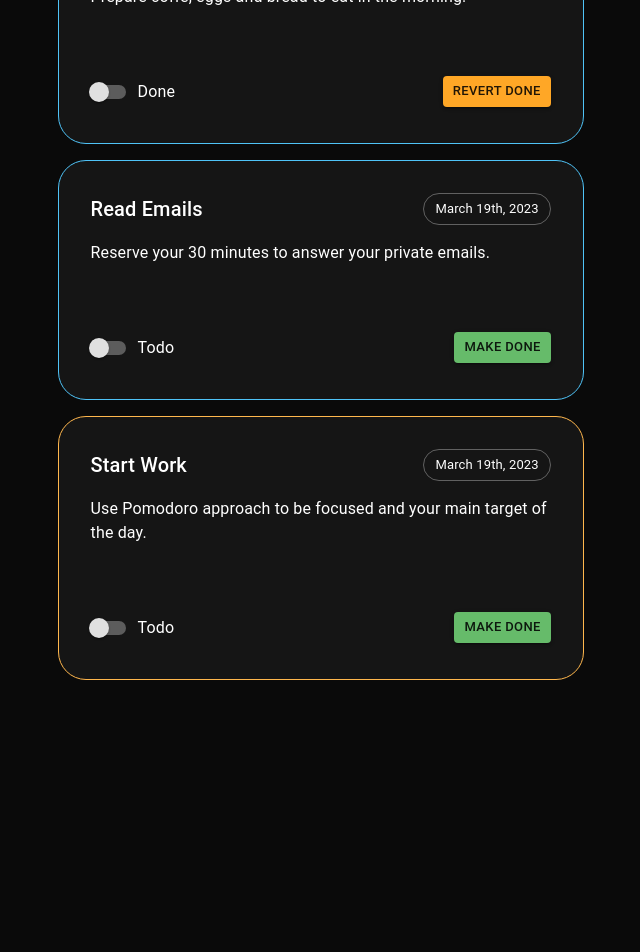
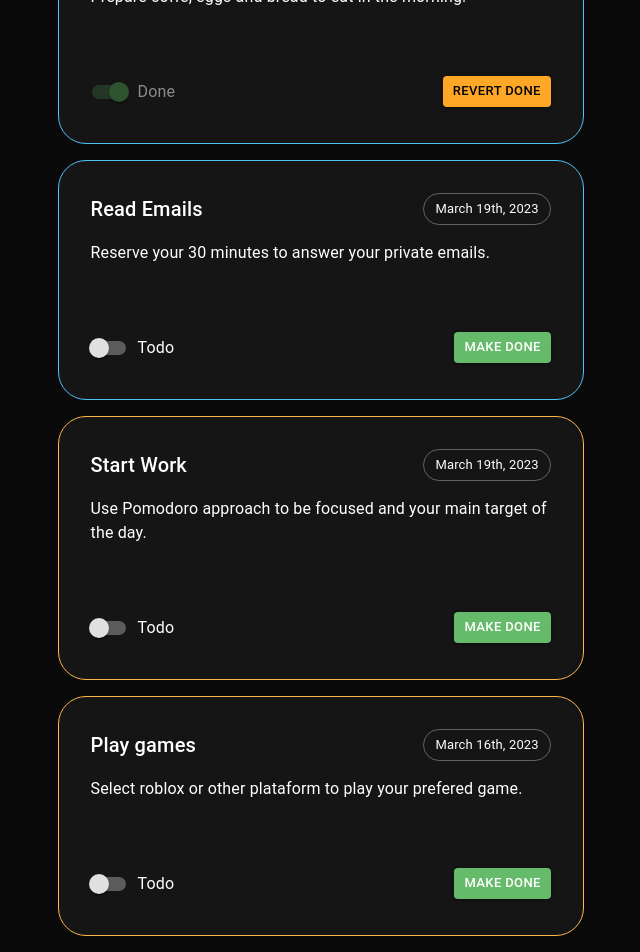
Before and after one commit to AlexandreBartie/frontend-todo-list-typescript-react, a React (Create React App) app: page / in a window 1280 px wide. Shown: the part 931-1883 px from the top of the page, without its empty margins (106-746 px from the left). Before the commit the page ends 1627 px from the top, so only its background shows below. Built offline with nearby package versions, Linux system fonts and the light colour scheme.

Commit message:
refator: Status and Priority

```diff
--- a/src/business/base/task.ts
+++ b/src/business/base/task.ts
@@ -30,21 +30,26 @@ export class Task extends Entity<Task> implements ITask {
     return this.statusId === eStatus.done
   }
 
-  private _status!: Status
-  private _priority!: Priority
-
   get status(): Status {
-    if (this._status === undefined) {
-      this._status = this.app.domain.getStatus(this.statusId)
-    }
-    return this._status
+    return this.app.domain.getStatus(this.statusId)
   }
 
   get priority(): Priority {
-    if (this._priority === undefined) {
-      this._priority = this.app.domain.getPriority(this.priorityId)
-    }
-    return this._priority
+    return this.app.domain.getPriority(this.priorityId)
+  }
+
+  setChange(){
+    if (this.isDoing)
+      this.statusId = eStatus.todo
+    else
+      this.statusId = eStatus.doing
+  }
+
+  setDone(){
+    if (this.isDone)
+      this.statusId = eStatus.doing
+    else
+      this.statusId = eStatus.todo
   }
 
   set(task: ITask): Task {
@@ -107,6 +112,15 @@ export class TaskFactory {
       priorityId: ePriority.high,
     })
 
+    this.add({
+      id: 6,
+      title: "Play games",
+      description:
+        "Select roblox or other plataform to play your prefered game.",
+      date: Today(2),
+      priorityId: ePriority.high,
+    })
+
     return this.list
   }
 }
--- a/src/business/generic/EnumList.ts
+++ b/src/business/generic/EnumList.ts
@@ -7,7 +7,7 @@ export class EnumList<T extends ItemEnumList> {
   readonly name!: string
   readonly label!: string
 
-  public items: T[] = []
+  public all: T[] = []
 
   constructor(name: string, label: string, items?: T[]) {
     this.name = name
@@ -16,19 +16,19 @@ export class EnumList<T extends ItemEnumList> {
   }
 
   public set(items: T[]) {
-    this.items = items
+    this.all = items
   }
 
   public add(item: T) {
-    this.items.push(item)
+    this.all.push(item)
   }
 
   public get(id: number): T {
-    const item = this.items.find((item) => {
+    const item = this.all.find((item) => {
       return item.id === id
     })
     if (item) return item
-    return this.items[0]
+    return this.all[0]
   }
 }
 
--- a/src/visual/components/Task/TaskCard/TaskCard.tsx
+++ b/src/visual/components/Task/TaskCard/TaskCard.tsx
@@ -7,10 +7,34 @@ import { UXTaskCard_Header } from "./TaskCard_Header"
 import { UXTaskCard_Description } from "./TaskCard_Description"
 import { UXTaskCard_Footer } from "./TaskCard_Footer"
 
-export type IUXTaskCard = { task: Task }
+export type IUXTaskCard = {
+  task: Task
+  action?: {
+    onStatusChange?: () => void
+    onMakeDone?: () => void
+  }
+}
 
 export function UXTaskCard(props: IUXTaskCard): ReactElement {
   const { task } = props
+
+  function statusChange() {
+    console.log('here#1')
+    task.setChange()
+    console.log('here#2')
+    console.log(`onStatusChange: ${task.status.name}}`)
+  }
+
+  function makeDone() {
+    task.setDone()
+
+    console.log(`onMakeDone: ${task.status.name}`)
+  }
+
+  const taskCard = {
+    task: task,
+    action: { onStatusChange: statusChange, onMakeDone: makeDone },
+  }
 
   return (
     <>
@@ -23,9 +47,9 @@ export function UXTaskCard(props: IUXTaskCard): ReactElement {
         p={4}
         sx={taskCardSettings(task.priority.color)}
       >
-        <UXTaskCard_Header task={task} />
-        <UXTaskCard_Description task={task} />
-        <UXTaskCard_Footer task={task} />
+        <UXTaskCard_Header {...taskCard} />
+        <UXTaskCard_Description {...taskCard} />
+        <UXTaskCard_Footer {...taskCard} />
       </Box>
     </>
   )
--- a/src/visual/components/Task/TaskCard/TaskCard_Footer.tsx
+++ b/src/visual/components/Task/TaskCard/TaskCard_Footer.tsx
@@ -1,21 +1,33 @@
-import React, { ReactElement } from "react"
+import React, { ReactElement, useEffect, useState } from "react"
 
 import { Box, Button } from "@mui/material"
 
+import { IWebSwitch, WebSwitch } from "../../generic/WebSwitch"
+
 import { IUXTaskCard } from "./TaskCard"
-import { WebSwitch } from "../../generic/WebSwitch"
+
+import { Task } from "../../../../business/base/task"
 
 export function UXTaskCard_Footer(props: IUXTaskCard): ReactElement {
   const { task } = props
 
-  const titleButton = (): string => {
-    if (task.isDone) return "REVERT DONE"
-    return "MAKE DONE"
+  const [titleButton, setTitleButton] = useState("")
+  const [colorButton, setColorButton] = useState(getColorButton(task))
+  const [colorFontButton, setColorFontButton] = useState("")
+
+  useEffect(() => {
+    refreshButton()
+  }, [titleButton])
+
+  function makeDone() {
+    props.action?.onMakeDone
+    refreshButton()
   }
 
-  const colorButton = (): 'inherit' | 'primary' | 'secondary' | 'success' | 'error' | 'info' | 'warning' => {
-    if (task.isDone) return "warning"
-    return "success"
+  function refreshButton() {
+    setTitleButton(getTitleButton(task))
+    setColorButton(getColorButton(task))
+    setColorFontButton(getColorFontButton(task))
   }
 
   return (
@@ -26,21 +38,52 @@ export function UXTaskCard_Footer(props: IUXTaskCard): ReactElement {
         alignItems="center"
         mt={4}
       >
-        <WebSwitch
-          {...{
-            label: task.status.name,
-            checked: task.isDoing,
-            color: task.status.colorBase,
-          }}
-        />
+        <WebSwitch {...switchSettings(props)} />
         <Button
           variant="contained"
-          size='small'
-          color={colorButton()}
+          size="small"
+          color={colorButton}
+          onClick={makeDone}
+          sx={{ color: colorFontButton }}
         >
-          {titleButton()}
+          {titleButton}
         </Button>
       </Box>
     </>
   )
 }
+
+type ColorButton =
+  | "inherit"
+  | "primary"
+  | "secondary"
+  | "success"
+  | "error"
+  | "info"
+  | "warning"
+
+const switchSettings = (props: IUXTaskCard): IWebSwitch => {
+  const { task } = props
+  return {
+    label: task.status.name,
+    checked: task.isDoing || task.isDone,
+    disabled: task.isDone,
+    color: task.status.colorBase,
+    onChange: props.action?.onStatusChange,
+  }
+}
+
+const getTitleButton = (task: Task): string => {
+  if (task.isDone) return "REVERT DONE"
+  return "MAKE DONE"
+}
+
+const getColorButton = (task: Task): ColorButton => {
+  if (task.isDone) return "warning"
+  return "success"
+}
+
+const getColorFontButton = (task: Task): string => {
+  if (task.isDone) return "#000000"
+  return "#ffffff"
+}
--- a/src/visual/components/Task/TaskForm/TaskFormController.ts
+++ b/src/visual/components/Task/TaskForm/TaskFormController.ts
@@ -1,7 +1,5 @@
 import { AppClient } from "../../../../business/core/app"
 
-import { Priority } from "../../../../business/base/priority"
-import { Status } from "../../../../business/base/status"
 import { Task } from "../../../../business/base/task"
 
 export enum actionTaskForm {
@@ -20,13 +18,6 @@ export class TaskForm {
     return new Task(this.app)
   }
 
-  get statusList(): Status[] {
-    return this.app.domain.statusList.items
-  }
-  get priorityList(): Priority[] {
-    return this.app.domain.priorityList.items
-  }
-
   get disabled(): boolean {
     return this.action !== actionTaskForm.edit
   }
--- a/src/visual/components/Task/TaskForm/TaskForm_Description.tsx
+++ b/src/visual/components/Task/TaskForm/TaskForm_Description.tsx
@@ -14,8 +14,8 @@ export function UXTaskForm_Description(props: IUXTaskForm): ReactElement {
       variant="outlined"
       size="small"
       multiline
-      rows={4}
-      // fullWidth
+      rows={6}
+      fullWidth
       disabled={form.disabled}
     ></TextField>
   )
--- a/src/visual/components/Task/TaskForm/TaskForm_Status.tsx
+++ b/src/visual/components/Task/TaskForm/TaskForm_Status.tsx
@@ -15,7 +15,7 @@ export function UXTaskForm_Status(props: IUXTaskForm): ReactElement {
         name: status.name,
         label: status.label,
         disabled: form.disabled,
-        items: status.items,
+        items: status.all,
       }}
     />
   )
--- a/src/visual/components/Task/TaskForm/Task_Form_Priority.tsx
+++ b/src/visual/components/Task/TaskForm/Task_Form_Priority.tsx
@@ -14,7 +14,7 @@ export function UXTaskForm_Priority(props: IUXTaskForm): ReactElement {
       {...{
         name: priority.name,
         label: priority.label,
-        items: priority.items,
+        items: priority.all,
         disabled: form.disabled,
       }}
     />
--- a/src/visual/components/Task/TaskSummary/TaskCounter.tsx
+++ b/src/visual/components/Task/TaskSummary/TaskCounter.tsx
@@ -34,7 +34,6 @@ export function UXTaskCounter(props: UXTaskCounter_PropTypes): ReactElement {
 }
 
 const taskCounterSettings = (color: string): SxProps<Theme> => {
-  console.log(color)
   return {
     backgroundColor: "transparent",
     width: "96px",
--- a/src/visual/components/Task/TaskSummary/TaskSummary.tsx
+++ b/src/visual/components/Task/TaskSummary/TaskSummary.tsx
@@ -3,9 +3,9 @@ import React, { ReactElement } from "react"
 import { Grid } from "@mui/material"
 import { UXTaskCounter } from "./TaskCounter"
 
-import { Status } from "../../../../business/base/status"
+import { StatusList } from "../../../../business/base/status"
 
-export type IUXTaskSummary = { list: Status[] }
+export type IUXTaskSummary = { list: StatusList }
 
 export function UXTaskSummary(props: IUXTaskSummary): ReactElement {
   const { list } = props
@@ -22,7 +22,7 @@ export function UXTaskSummary(props: IUXTaskSummary): ReactElement {
         xs={12}
         mb={8}
       >
-        {list.map((item) => (
+        {list.all.map((item) => (
           <UXTaskCounter
             key={item.id}
             {...{ title: item.name, count: item.counter, color: item.color }}
--- a/src/visual/components/generic/WebSwitch.tsx
+++ b/src/visual/components/generic/WebSwitch.tsx
@@ -3,24 +3,21 @@ import React, { ReactElement, useState } from "react"
 import { FormControlLabel, Switch } from "@mui/material"
 
 export function WebSwitch(props: IWebSwitch): ReactElement {
-  const { label, color } = props
+  const { label, color, disabled } = props
 
-  // const [value, setValue] = useState(props.value)
+  const [checked, setChecked] = useState(props.checked)
 
- const [checked, setChecked] = useState(props.checked)
+  function changeValue(event: React.ChangeEvent<HTMLElement>, checked: boolean) {
+    setChecked(checked)
 
-  // useEffect(() => {
-  //   setStatus(getOnOff())
-  // }, [value]);
-
-  function onChange(event: React.ChangeEvent<HTMLElement>, checked: boolean) {
-    setChecked(checked)
+    if (props.onChange)
+      props.onChange(checked)
   }
 
   return (
     <FormControlLabel
       label={label}
-      control={<Switch onChange={onChange} checked={checked} color={color} />}
+      control={<Switch onChange={changeValue} checked={checked} color={color} disabled={disabled} />}
     />
   )
 }
@@ -28,5 +25,7 @@ export function WebSwitch(props: IWebSwitch): ReactElement {
 export interface IWebSwitch {
   label: string
   checked: boolean
+  disabled?: boolean
   color?: 'primary' | 'secondary' | 'error' | 'info' | 'success' | 'warning' | 'default'
+  onChange?:(checked: boolean) => void
 }
--- a/src/visual/pages/TaskPage/TaskPage_Central.tsx
+++ b/src/visual/pages/TaskPage/TaskPage_Central.tsx
@@ -17,7 +17,7 @@ export function UXTaskPage_Central(props: IUXTaskPage_Central): ReactElement {
           <h2>{"Current Status of your Tasks"}</h2>
         </Box>
         <Grid container display="flex" justifyContent="center">
-          <UXTaskSummary list={app.domain.statusList.items} />
+          <UXTaskSummary list={app.domain.statusList} />
           <UXTaskView tasks={app.tasks} />
         </Grid>
       </Grid>
```
